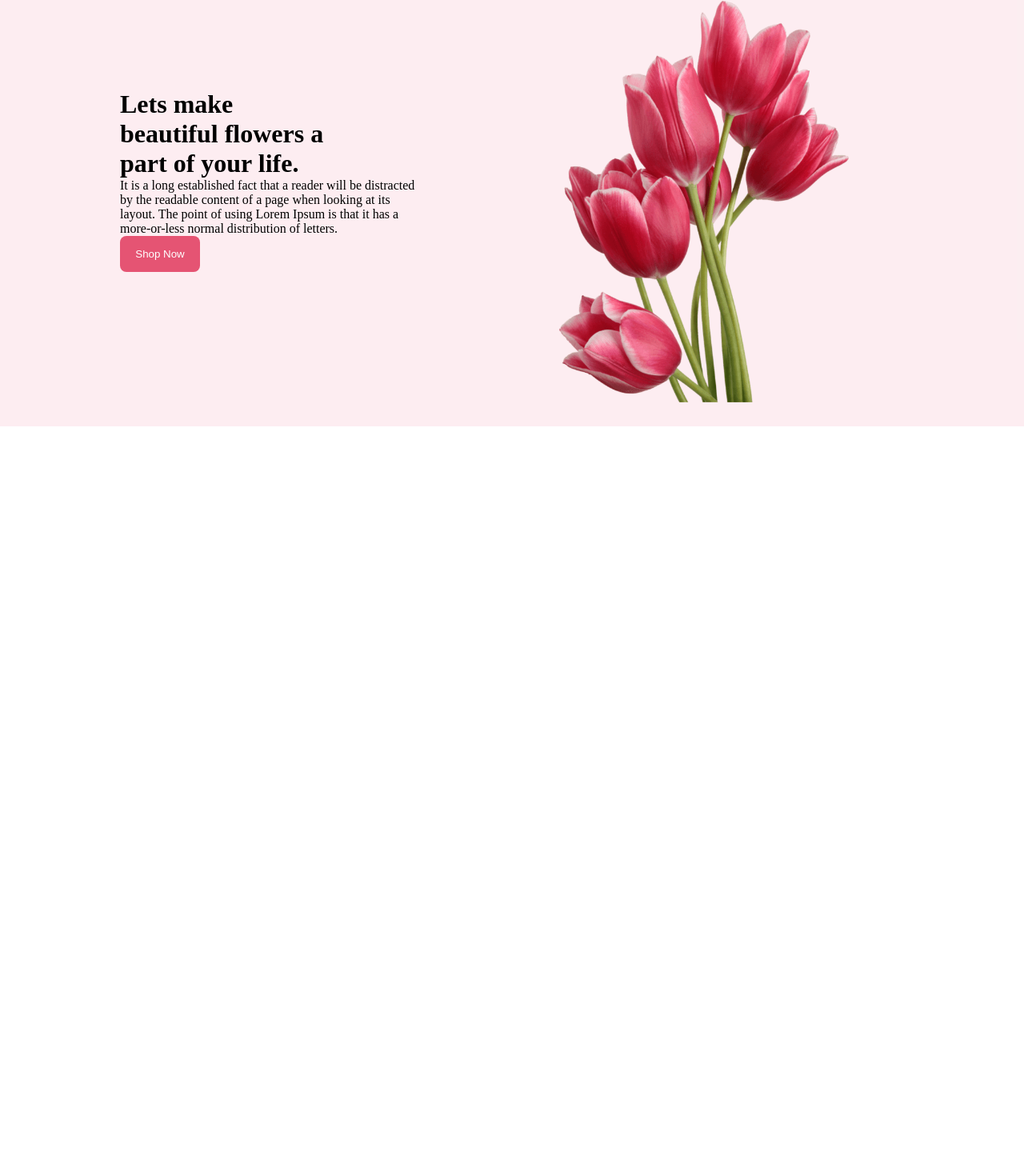
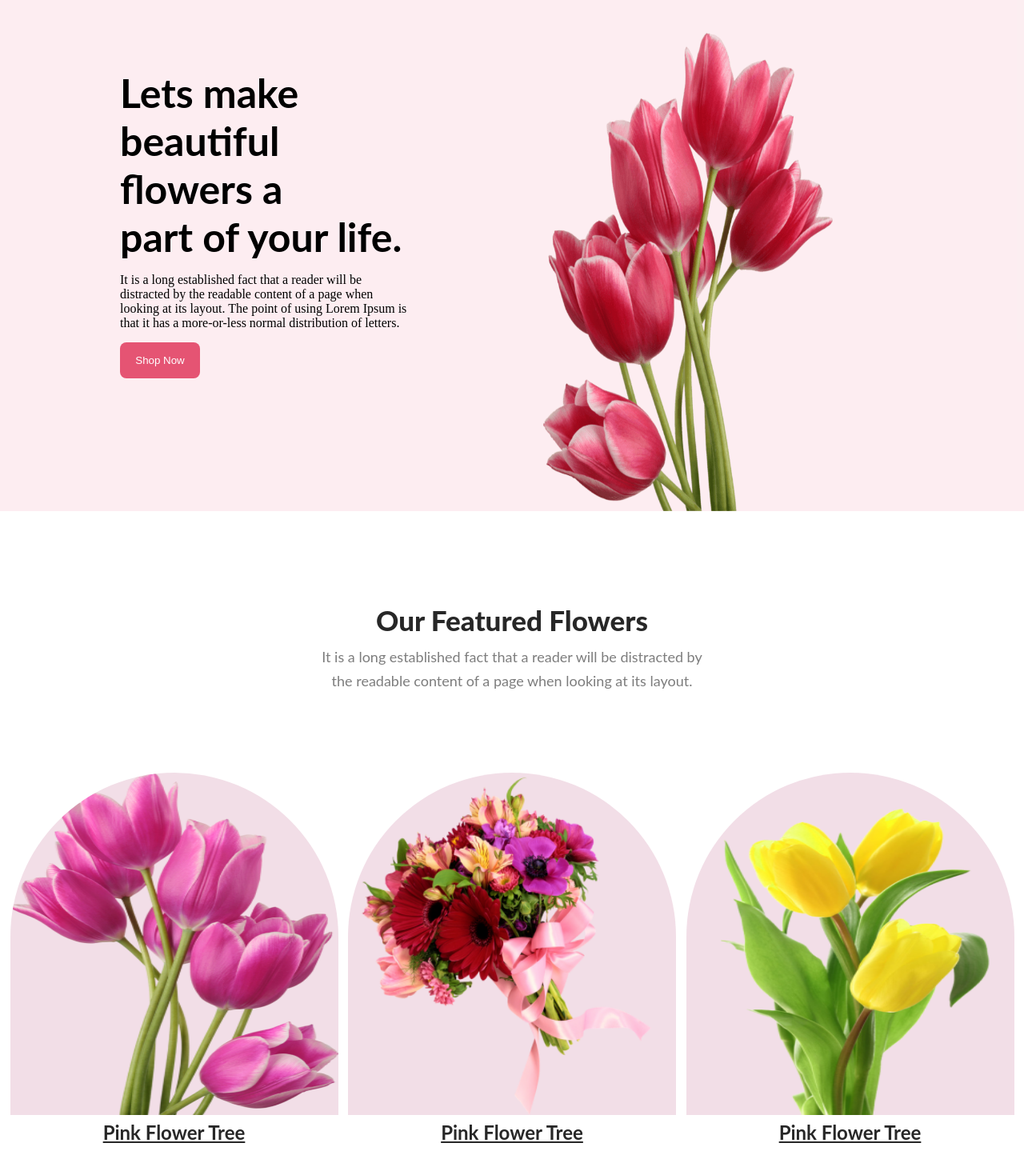
Before and after one commit to imransheikh12/flower-shop, a plain HTML site: page index.html in a window 1280 px wide. Shown: the part 81-1520 px from the top of the page at 80% size. Before the commit the page ends 800 px from the top, so only its background shows below. Drawn offline with Linux system fonts and the light colour scheme.

Commit message:
added image and des

```diff
--- a/index.html
+++ b/index.html
@@ -3,7 +3,7 @@
 <head>
     <meta charset="UTF-8">
     <meta name="viewport" content="width=device-width, initial-scale=1.0">
-    <title>Document</title>
+    <title>Flower Shop</title>
     <link rel="stylesheet" href="style.css">
 </head>
 <body>
@@ -20,7 +20,32 @@
         </div>
     </Header>
     <main>
+        <section class="about">
+            <h3 class="section-title">Our Featured Flowers</h3>
+            <p class="section-des">It is a long established fact that a reader will be distracted by the readable content of a page when looking at its layout.</p>
+        </section>
+        <section>
+            <div class="flower-con">
+                <div class="pic">
+                    <div>
+                        <img class="fulls" src="Flower Asset/pngwing 6.png" alt="">
+                        <h3 class="full">Pink Flower Tree</h3>
+                    </div>
+                    <div>
+                        <img class="fulls" src="Flower Asset/pngwing 5.png" alt="">
+                        <h3 class="full">Pink Flower Tree</h3>
+                    </div>
+                    <div>
+                        <img class="fulls" src="Flower Asset/pngwing 7.png" alt="">
+                        <h3 class="full">Pink Flower Tree</h3>
+                    </div>
+                </div>
+            </div>
+    </main>
+    <main class="mains">
+        <section class="abouts">
 
+        </section>
     </main>
     <footer>
 
--- a/style.css
+++ b/style.css
@@ -1,25 +1,97 @@
-*{
+* {
   margin: 0%;
 }
 .heads{
   display: flex;
   justify-content: space-around;
   align-items: center;
-    background-color: rgba(229, 84, 115, 0.10);
+  background-color: rgba(229, 84, 115, 0.1);
+  margin-bottom: 15px;
 }
 .header{
   padding: 150px;
 }
 .flower{
   width: 400px;
-    padding: 80px 200px 30px 0%;
+  padding: 120px 220px 0px 0%;
   margin: 0;
+  height: 600px;
+  margin-top: zero;
 }
 .button-primary{
   padding: 15px;
   width: 100px;
-    background-color: #E55473;
+  background-color: #e55473;
   border: none;
   color: white;
   border-radius: 8px;
 }
+.heading{
+  display: flex;
+  font-size: 50px;
+  font-family: Lato;
+  font-style: normal;
+}
+.head-description{
+  margin-top: 15px;
+}
+.button-primary{
+  margin-top: 15px;
+}
+/* main section style */
+/* about section style */
+.about{
+  padding: 100px;
+  border-radius: 10px;
+  margin: 0px 300px;
+}
+.section-title{
+  color: #272727;
+  text-align: center;
+  font-size: 35px;
+  font-weight: 800;
+  font-family: Lato;
+}
+.section-des{
+  color: rgba(39, 39, 39, 0.6);
+  text-align: center;
+  font-family: Lato;
+  font-size: 18px;
+  font-style: normal;
+  font-weight: 400;
+  line-height: 30px;
+  margin-top: 10px;
+}
+.fulls{
+  width: 464px;
+  height: 538px;
+  border-radius: 300px 300px 0px 0px;
+  background: rgba(167, 33, 98, 0.15);
+  width: 410px;
+  height: 428px;
+}
+.full{
+  color: #272727;
+  text-align: center;
+  font-family: Lato;
+  font-size: 24px;
+  font-weight: 700;
+  line-height: 35px;
+  text-decoration: underline;
+}
+.pic{
+    display: flex;
+    justify-content: space-evenly;
+}
+.flower-con{
+    width: 100%;
+    margin: 0%;
+    height: 320px;
+    flex-shrink: 0;
+}
+.abouts{
+    padding: 130px;
+    border-radius: 10px;
+    background: rgba(39, 39, 39, 0.05);
+    margin: 250px;
+}
```
Lines whose indentation alone changed are shown as unchanged.
